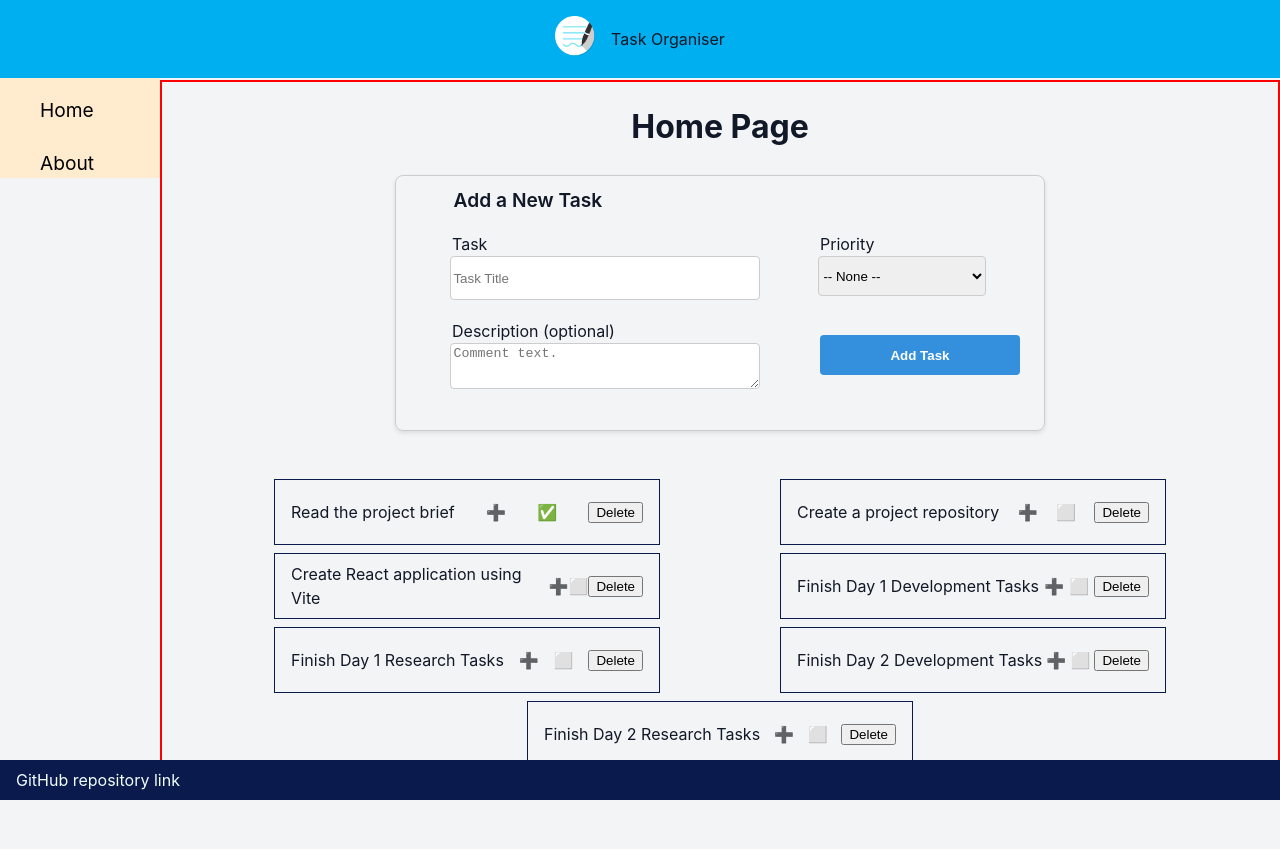
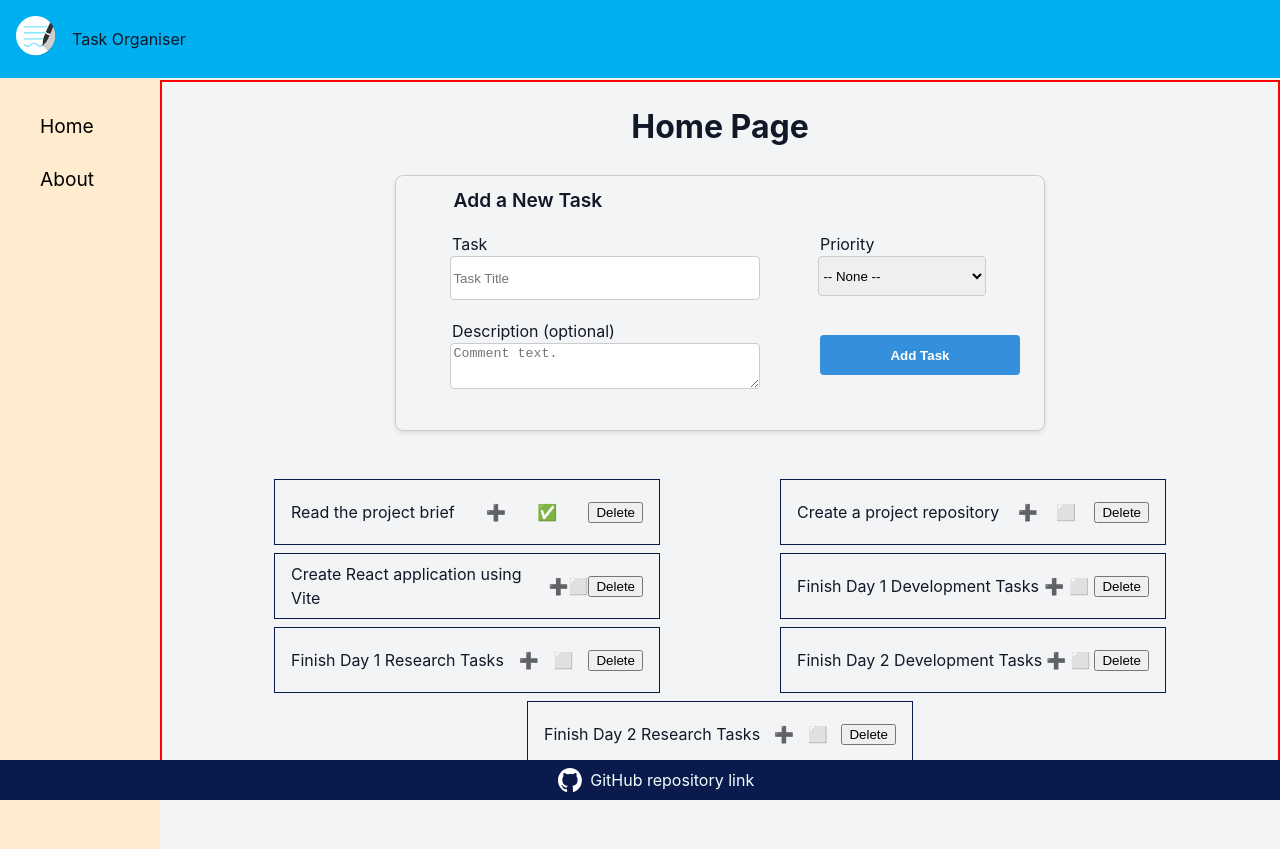
Before and after one commit to mbCeli/to-do-app, a React (Vite) app in the folder mini-project-react-app/: page / in a window 1280 px wide. Built offline with nearby package versions, Linux system fonts and the light colour scheme.

Commit message:
basic css changes in navbar, sidebar and footer

```diff
--- a/mini-project-react-app/src/App.css
+++ b/mini-project-react-app/src/App.css
@@ -9,11 +9,11 @@ nav {
   width: 100%;
   display: flex;
   align-items: center;
-  justify-content: center;
+  justify-content: flex-start;
   gap: 1em;
   z-index: 2;
   background-color: #00afef;
-  padding: 1em 0;
+  padding: 1em;
 }
 
 .logo-navbar {
@@ -24,11 +24,11 @@ nav {
 aside {
   background-color: blanchedalmond;
   position: fixed;
-  top: 4em;
+  top: 0;
   z-index: 1;
   width: 10em;
-  height: auto;
-  padding-top: 2em;
+  height: 100%;
+  padding-top: 7em;
 }
 
 aside ul {
@@ -61,32 +61,6 @@ aside a {
   align-items: center;
   /* padding-bottom: 10em; */
 }
-
-/* .home-page {
-  width: 87%;
-  height: 85vh;
-  border: 2px solid red;
-  margin: 5em 0 0 10em;
-  display: flex;
-  flex-direction: column;
-  align-items: center;
-  position: absolute;
-  top: 5em;
-  left: 12%;
-  z-index: 6;
-} */
-
-/* .to-do-details {
-  width: 87%;
-  height: 85vh;
-  border: 2px solid red;
-  display: flex;
-  flex-direction: column;
-  align-items: center;
-  position: absolute;
-  top: 5em;
-  left: 12%;
-} */
 
 .to-do-list {
   display: flex;
@@ -136,6 +110,10 @@ aside a {
   width: 100%;
   background-color: #0b1a4d;
   padding: 0.5em 1em;
+  display: flex;
+  justify-content: center;
+  align-items: center;
+  gap: 0.5em;
 }
 
 .footer a {
--- a/mini-project-react-app/src/components/Footer.jsx
+++ b/mini-project-react-app/src/components/Footer.jsx
@@ -1,6 +1,9 @@
+import gitHubLogo from '../assets/images/github-mark-white.svg'
+
 export default function Footer() {
   return (
     <div className="footer">
+      <img className='github-logo' src={gitHubLogo} alt="github logo" />
       <a href="https://github.com/mbCeli/to-do-app">GitHub repository link</a>
     </div>
   );
```
Also changed, not shown: mini-project-react-app/src/assets/images/github-mark-white.svg (added).
